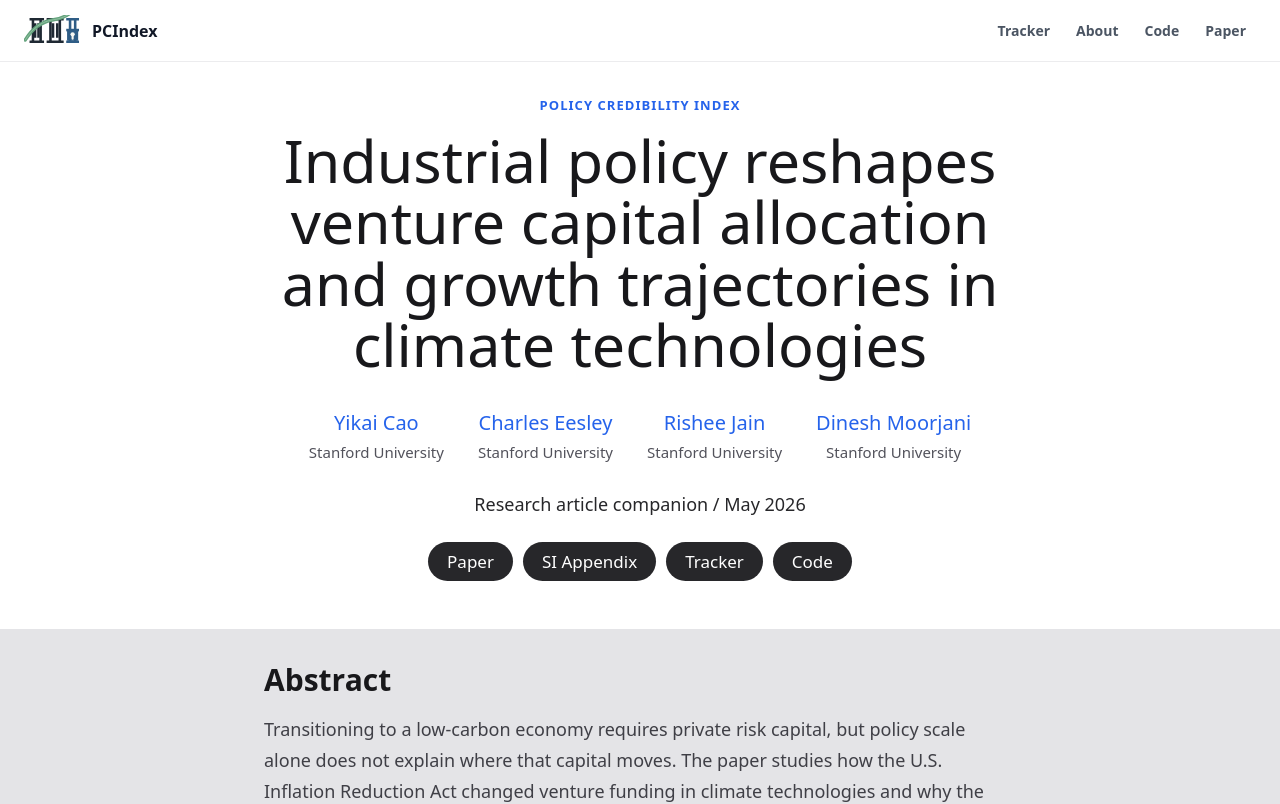
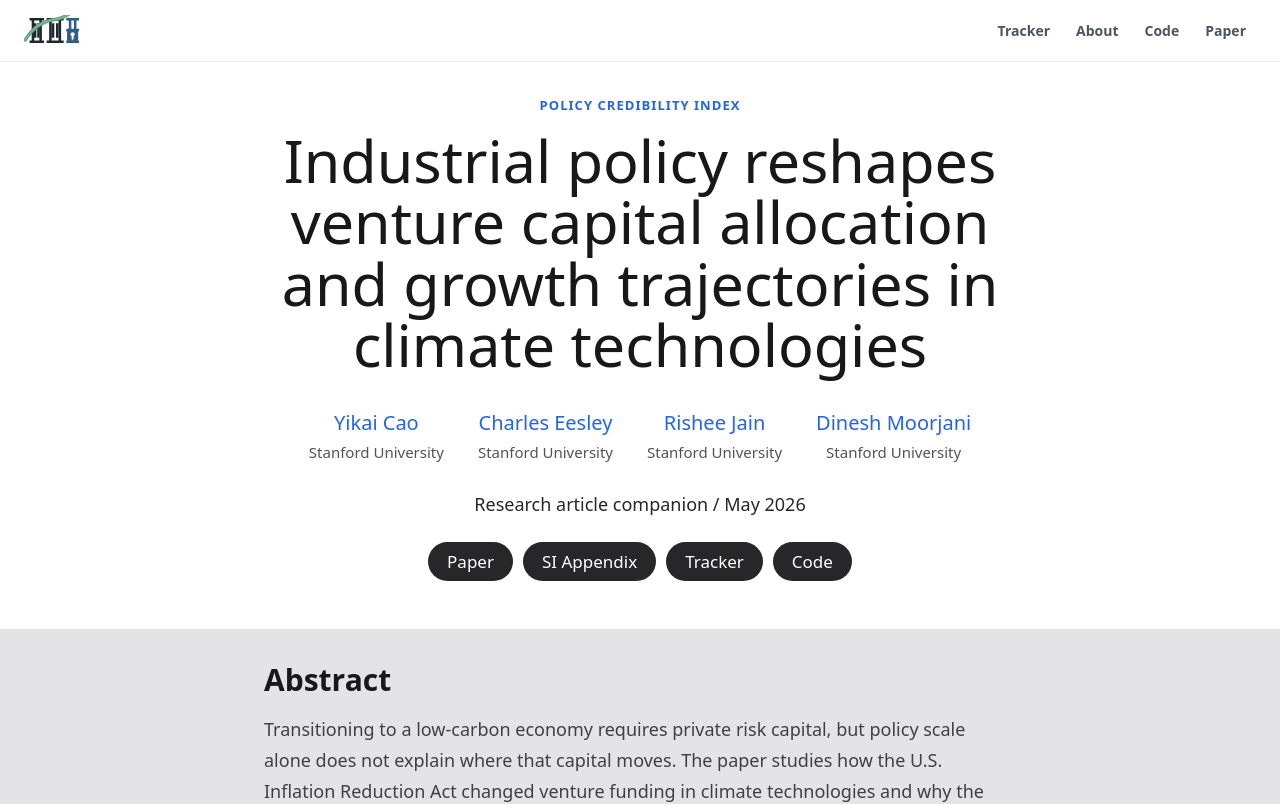
Before and after one commit to yudduy/pci-realtime, a Next.js app in the folder apps/web/: page /about in a window 1280 px wide. Shown: the top 804 px of the page. Built offline with nearby package versions, Linux system fonts and the light colour scheme.

Commit message:
Remove header wordmark text

```diff
--- a/apps/web/app/globals.css
+++ b/apps/web/app/globals.css
@@ -1362,10 +1362,6 @@ input {
     padding-inline: 16px;
   }
 
-  .site-brand span:last-child {
-    display: none;
-  }
-
   .site-nav {
     gap: 2px;
   }
--- a/apps/web/components/layout/site-header.tsx
+++ b/apps/web/components/layout/site-header.tsx
@@ -25,7 +25,6 @@ export function SiteHeader() {
             priority
             aria-hidden="true"
           />
-          <span>PCIndex</span>
         </Link>
         <nav className="site-nav" aria-label="Primary navigation">
           {navItems.map((item) => {
```
